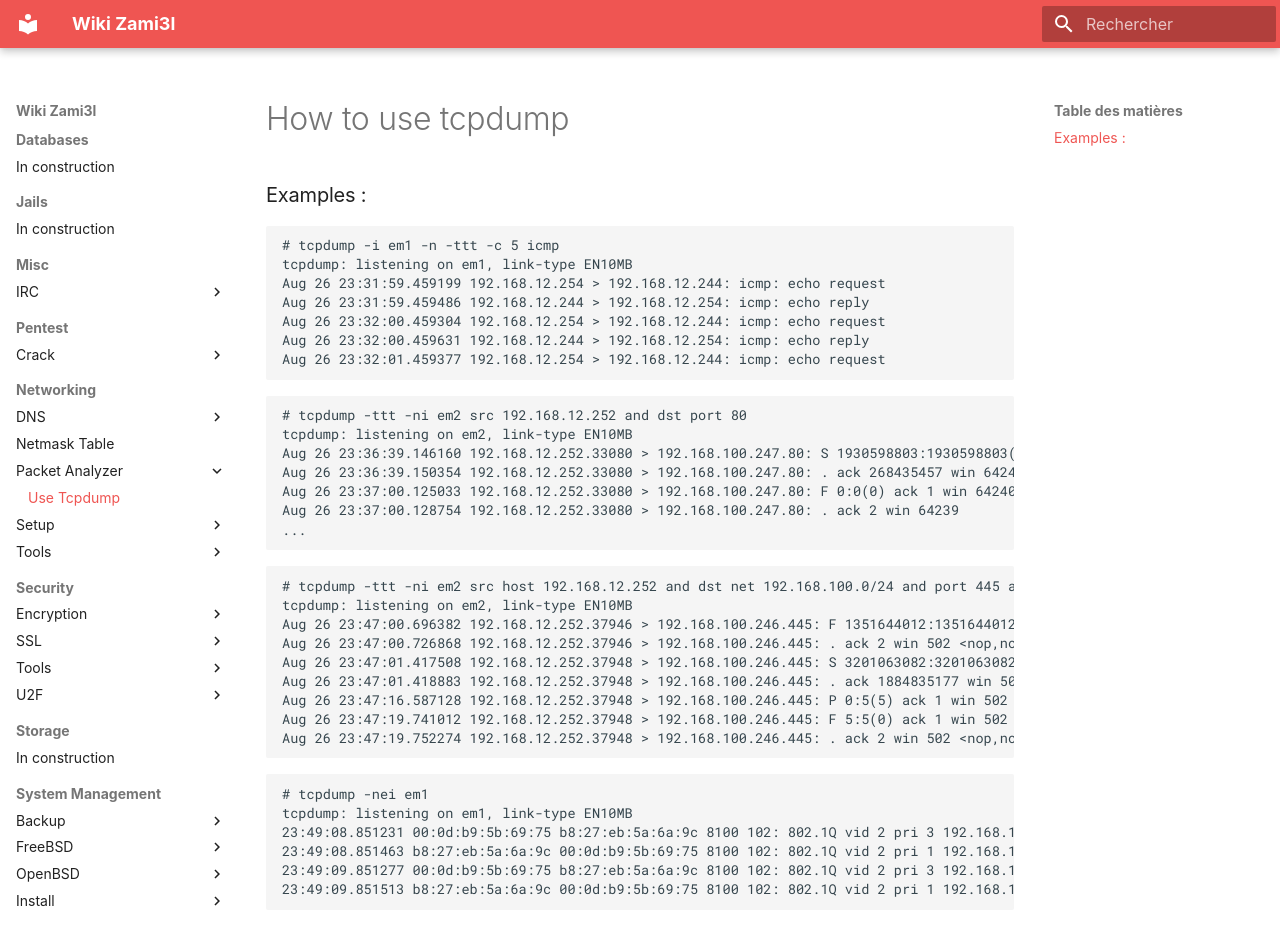
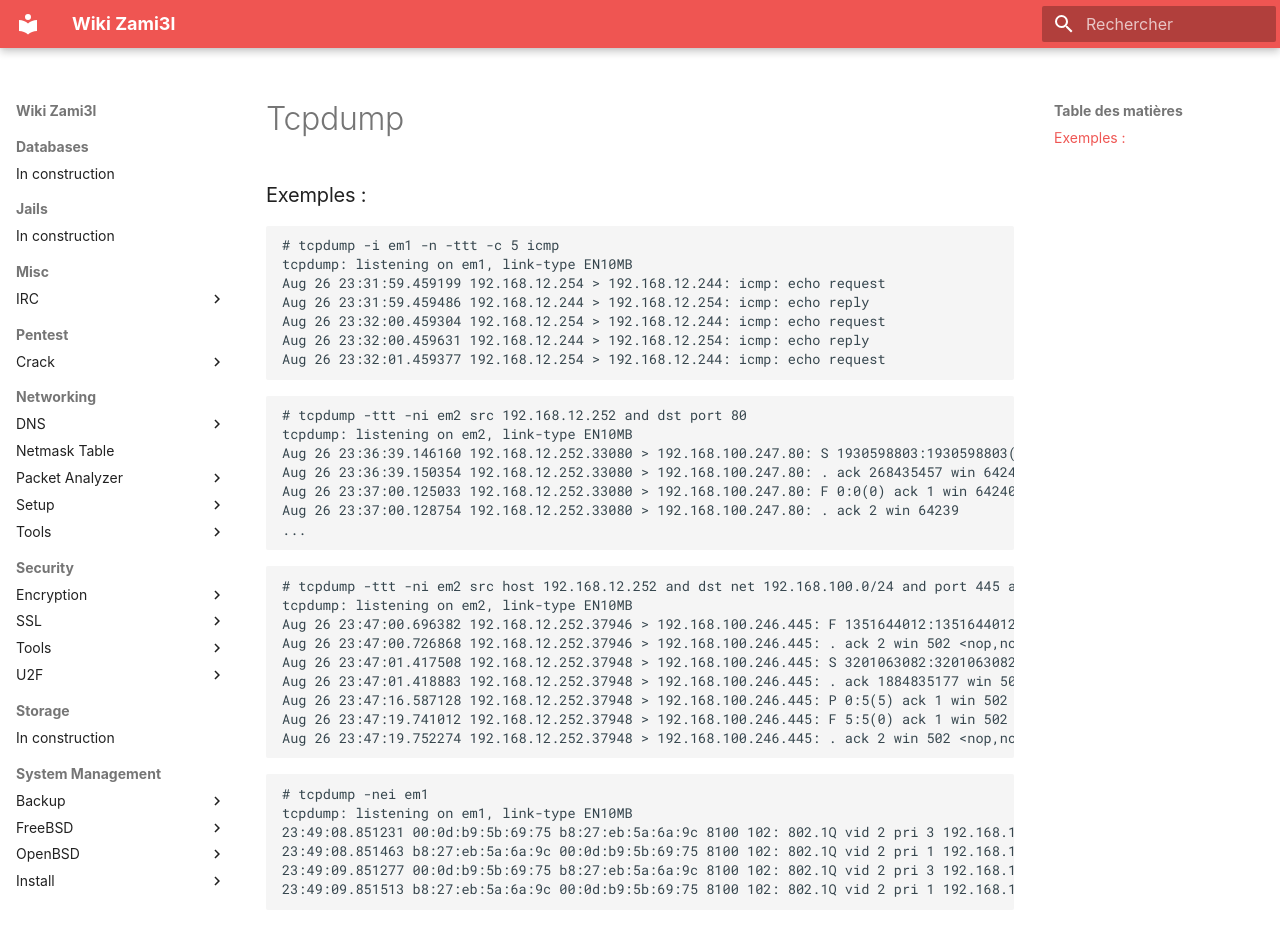
Before and after one commit to zami3l/wiki, an MkDocs documentation site: the page built from docs/networking/howto-tcpdump.md, in a window 1280 px wide and 934 px high. Built offline with MkDocs 1.6.1 and Material for MkDocs 9.7.7, drawn with Linux system fonts in a browser that asks for light colours; some web fonts are replaced.

Commit message:
refactor(networking): change directory

````diff
--- a/docs/networking/packet-analyzer/use-tcpdump.md
+++ b/docs/networking/howto-tcpdump.md
@@ -1,7 +1,7 @@
-How to use tcpdump
+Tcpdump
 ===
 
-### Examples :
+### Exemples :
 
 ```shell
 # tcpdump -i em1 -n -ttt -c 5 icmp
````
Also changed, not shown: docs/networking/howto-netcat.md (renamed from docs/networking/tools/use-netcat-openbsd.md, +1 -1 lines).
